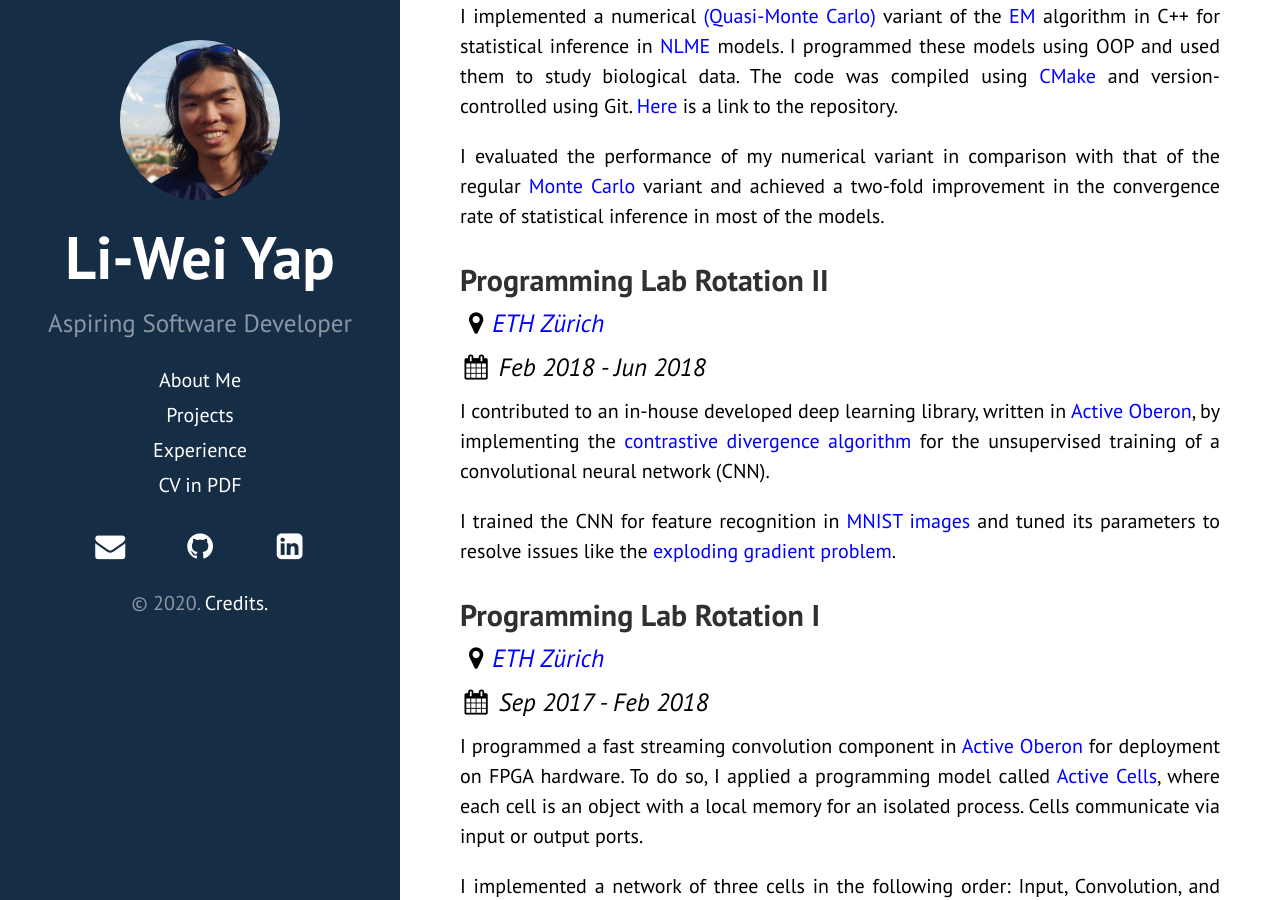
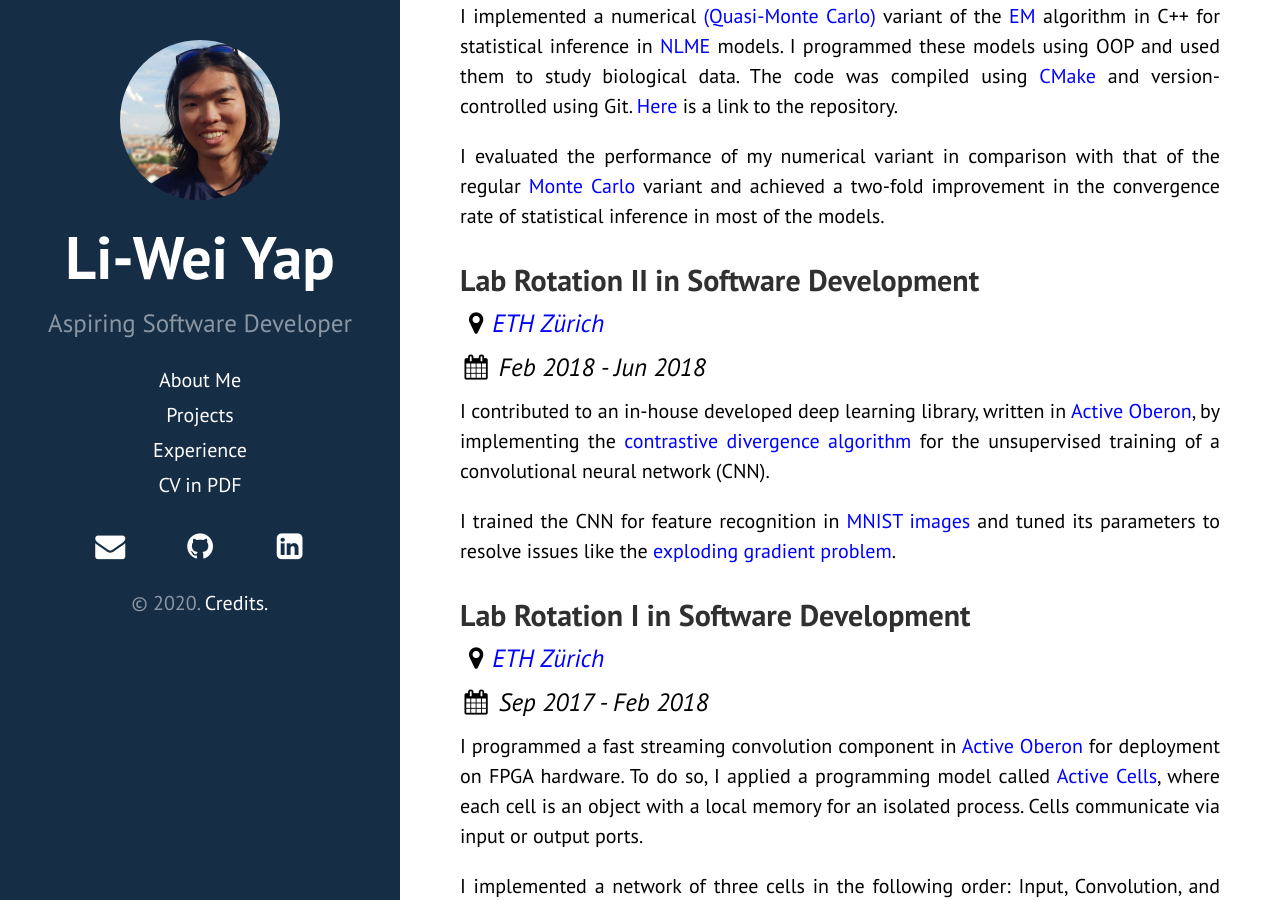
Before and after one commit to liweiyap/liweiyap.github.io, a Jekyll site: the page built from experience.html, in a window 1280 px wide and 900 px high, scrolled down 591 px. Built offline with Jekyll 4.4.1, drawn with Linux system fonts in a browser that asks for light colours; nearby versions of some CDN libraries.

Commit message:
Edit subheadings for lab rotations.

```diff
--- a/experience.html
+++ b/experience.html
@@ -24,7 +24,7 @@ layout: page
     </div>
 
     <div class="post">
-        <h2 class="post-title">Programming Lab Rotation II</h2>
+        <h2 class="post-title">Lab Rotation II in Software Development</h2>
         <h3 class="post-subtitle"><i class="fa fa-fw fa-map-marker"></i><a href="http://people.inf.ethz.ch/felixf/index.html">ETH Zürich</a></h3>
         <h3 class="post-subtitle"><i class="fa fa-fw fa-calendar"></i> Feb 2018 - Jun 2018</h3>
         <p>I contributed to an in-house developed deep learning library, written in <a href="https://en.wikipedia.org/wiki/Active_Oberon">Active Oberon</a>, by implementing the <a href="https://deepai.org/machine-learning-glossary-and-terms/contrastive-divergence">contrastive divergence algorithm</a> for the unsupervised training of a convolutional neural network (CNN).</p>
@@ -32,7 +32,7 @@ layout: page
     </div>
 
     <div class="post">
-        <h2 class="post-title">Programming Lab Rotation I</h2>
+        <h2 class="post-title">Lab Rotation I in Software Development</h2>
         <h3 class="post-subtitle"><i class="fa fa-fw fa-map-marker"></i><a href="http://people.inf.ethz.ch/felixf/index.html">ETH Zürich</a></h3>
         <h3 class="post-subtitle"><i class="fa fa-fw fa-calendar"></i> Sep 2017 - Feb 2018</h3>
         <p>I programmed a fast streaming convolution component in <a href="https://en.wikipedia.org/wiki/Active_Oberon">Active Oberon</a> for deployment on FPGA hardware. To do so, I applied a programming model called <a href="http://people.inf.ethz.ch/felixf/pdfs/2016_FSP_ComputeModelHPSoCFPGA.pdf">Active Cells</a>, where each cell is an object with a local memory for an isolated process. Cells communicate via input or output ports.</p>
```
Also changed, not shown: 1 other file.
